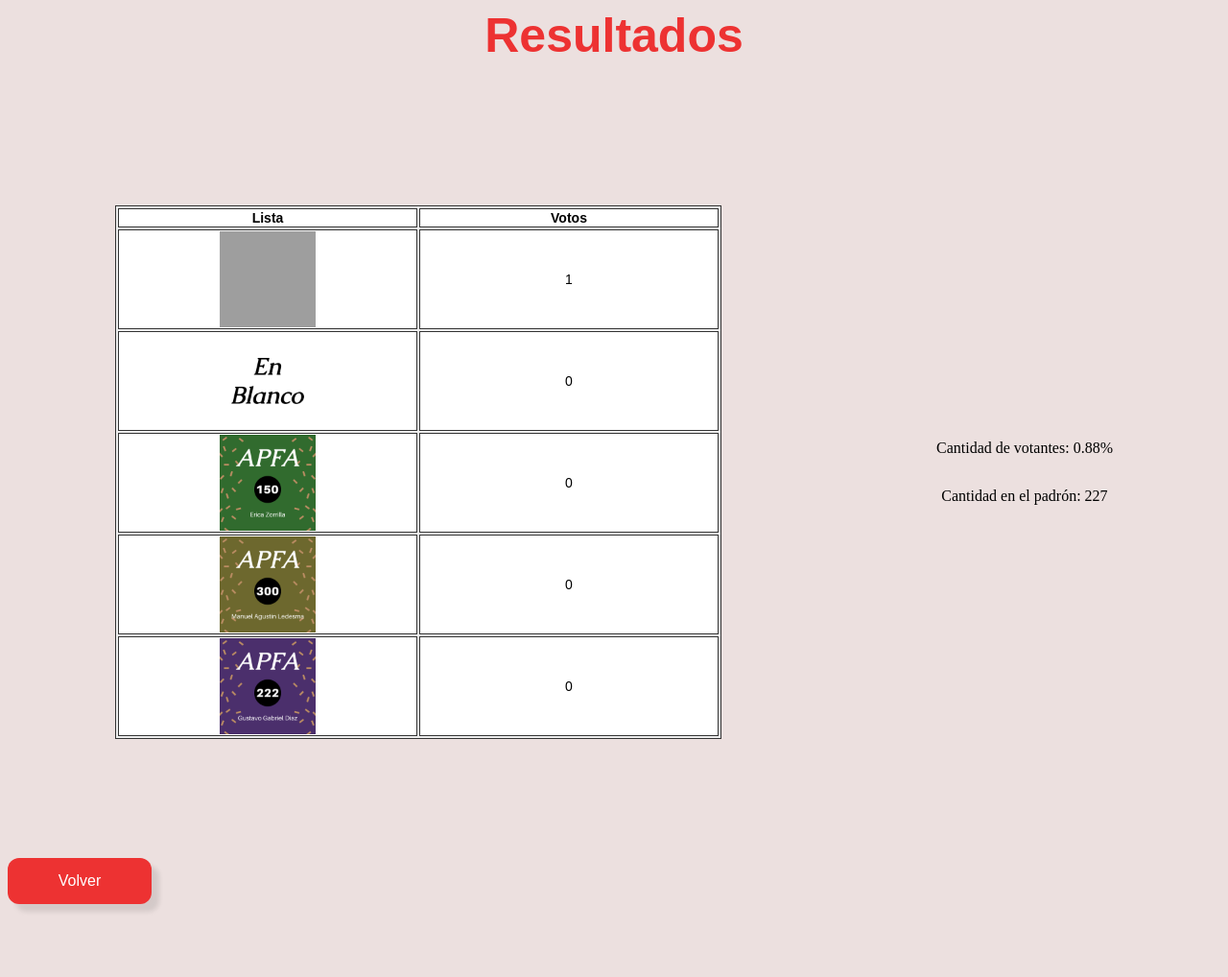
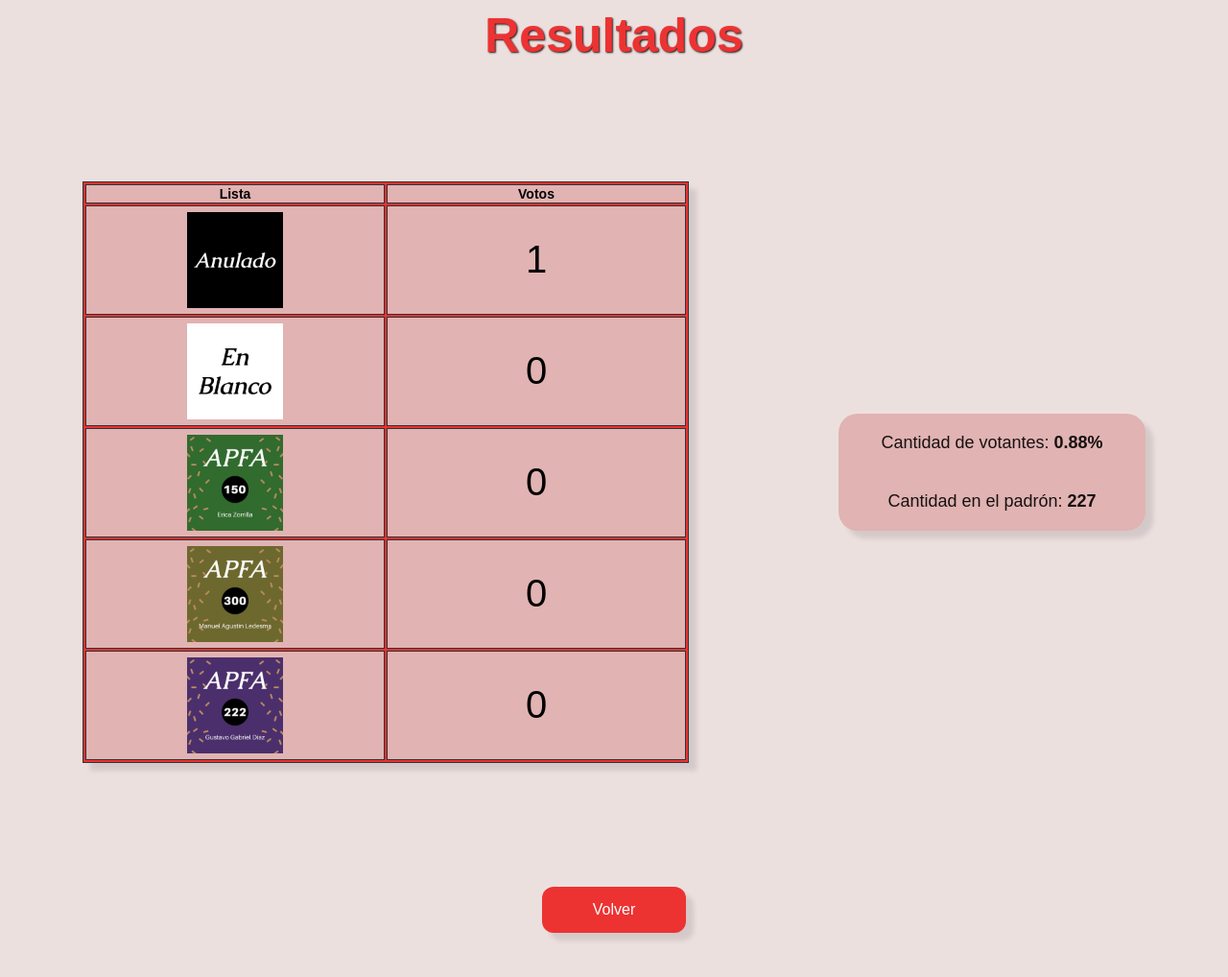
Before and after one commit to maximax02/APFA_git, a Flask app: page /apfa/resultados in a window 1280 px wide. Shown: the whole page at 96% size. Before the commit the page ends 950 px from the top, so only its background shows below. Run offline with Flask 3, Linux system fonts and the light colour scheme; data comes from the database, SQL or seed files in the repository; grey boxes are pictures that could not be loaded.

Commit message:
- Se estiliza la vista de los Resultados

```diff
--- a/app/public/templates/resultados.html
+++ b/app/public/templates/resultados.html
@@ -5,16 +5,17 @@
 		  width: 50%; /* Establece el ancho de la tabla al 50% del ancho disponible */
 		  margin: 0 auto; /* Centra la tabla en la página */
 		  border: 1px solid #333; /* Añade un borde de 1px de ancho y color gris oscuro a la tabla */
-		  background-color: #eee; /* Establece el color de fondo de la tabla como gris claro */
+		  background-color: #ed3232; /* Establece el color de fondo de la tabla como gris claro */
 		  font-size: 14px; /* Establece el tamaño de la fuente de la tabla en 14px */
 		  font-family: Arial, sans-serif; /* Establece la fuente de la tabla como Arial o una fuente similar */
+		  box-shadow: 8px 8px 5px rgba(0, 0, 0, 0.1);
 		}
 
 		th, td {
 		  width: 25%; /* Establece el ancho de las celdas al 25% del ancho de la tabla */
 		  text-align: center; /* Alinea el texto de las celdas al centro */
 		  border: 1px solid #333; /* Añade un borde de 1px de ancho y color gris oscuro a las celdas */
-		  background-color: #fff; /* Establece el color de fondo de las celdas como blanco */
+		  background-color: #e1b3b3; /* Establece el color de fondo de las celdas como blanco */
 		}
 
 		.mi-titulo {
@@ -23,21 +24,61 @@
           font-weight: bold;
           color: #ed3232;
           text-align: center;
+          text-shadow: 1px 1px 2px #181111;
+
         }
 
-        .contenido {
+        .contenido1 {
           display: flex;
           justify-content: center;
           align-items: center;
           height: 100%;
+
         }
+
+        .contenido2 {
+          display: flex;
+          flex-direction:column;
+          background-color: #e1b3b3;
+          border-radius: 20px;
+          box-sizing: border-box;
+          height: auto;
+          margin: 0 auto;
+          width: 320px;
+          box-shadow: 8px 8px 5px rgba(0, 0, 0, 0.1);
+        }
+
+        .datos {
+          display: flex;
+          flex-direction:column;
+          margin: 0 auto;
+
+        }
+
+        p {
+          color: #181111;
+          font-size: 18px;
+          font-family: Rockwell, sans-serif;
+          text-align: center;
+          margin: 20px 0;
+        }
+
+        .general {
+          display: flex;
+          justify-content: center;
+          align-items: center;
+          padding: 30px;
+        }
+
+
     </style>
 </head>
 
 {% extends "base.html" %}
 {% block content %}
     <h1 class="mi-titulo">Resultados</h1>
-    <div class="contenido">
+
+        <div class="contenido1">
             <table>
                 <tr>
                     <th>Lista</th>
@@ -45,21 +86,24 @@
                 </tr>
                 {% for l in datos.listas %}
                 <tr>
-                <td><img src="{{ url_for('static', filename = 'images/' + l.imagen) }}" alt="{{ l.num_lista }}" style="width:100px;height:100px;"></td>
-                <td>{{ l.cantidad_votos }}</td>
+                    <td><img src="{{ url_for('static', filename = 'images/' + l.imagen) }}" alt="{{ l.num_lista }}" style="width:100px;height:100px;margin:5px;"></td>
+                    <td style="font-size:40px;">{{ l.cantidad_votos }}</td>
                 </tr>
                 {% endfor %}
             </table>
-        <div class ="contenido" style="flex-direction:column;margin: 0 auto;">
-            <p>Cantidad de votantes: {{ datos.cant_votantes }}%</p>
-            <p>Cantidad en el padrón: {{ datos.padron }}</p>
+            <div class ="contenido2">
+                <div class="datos">
+                    <p>Cantidad de votantes: <strong>{{ datos.cant_votantes }}% </strong></p>
+                    <p>Cantidad en el padrón: <strong>{{ datos.padron }}</strong></p>
+                </div>
             </div>
 
 
             <!-- <a href = "{{ url_for('public.index') }}" >Volver</a> -->
         </div>
 
-    <form>
+        <form class="general">
             <button class="botones" formaction="{{ url_for('public.index') }}">Volver</button>
         </form>
+
 {% endblock %}
```
Also changed, not shown: app/static/images/anulado.jpg (added). Lines whose indentation alone changed are shown as unchanged.
